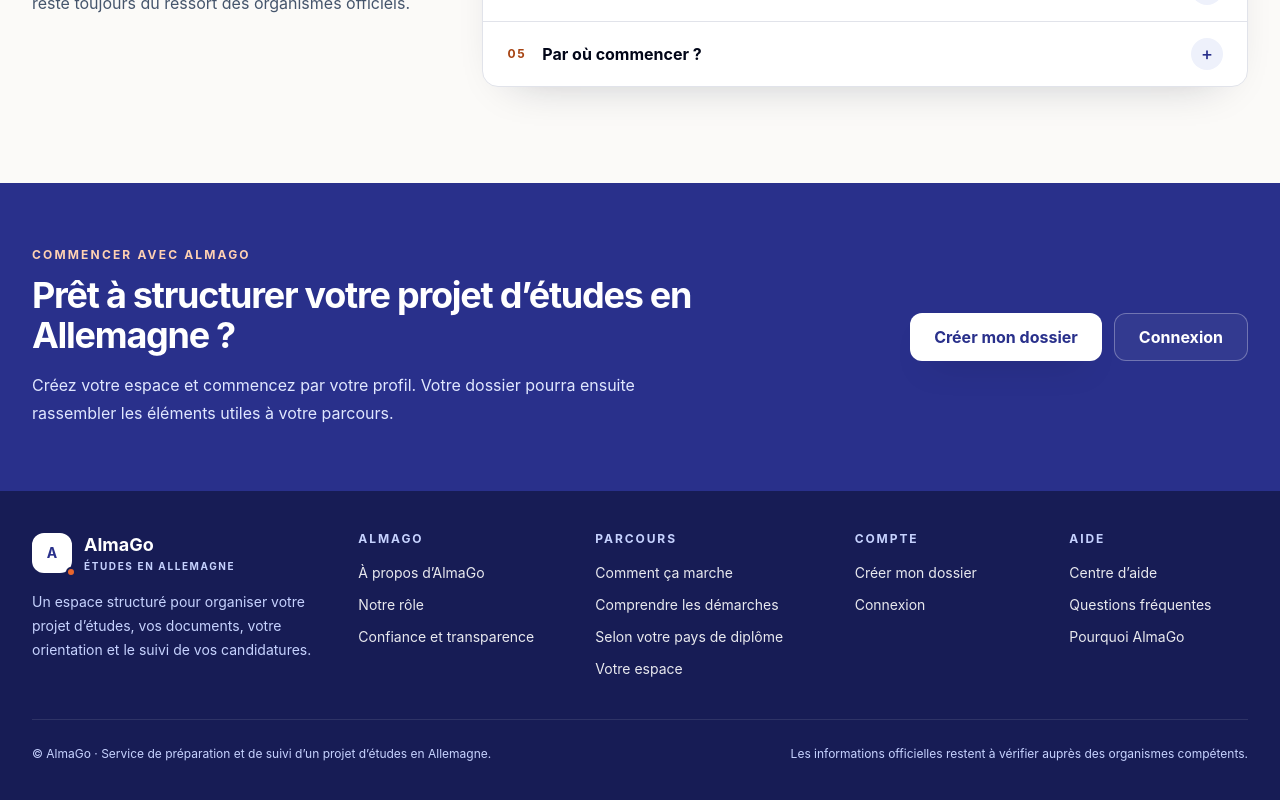
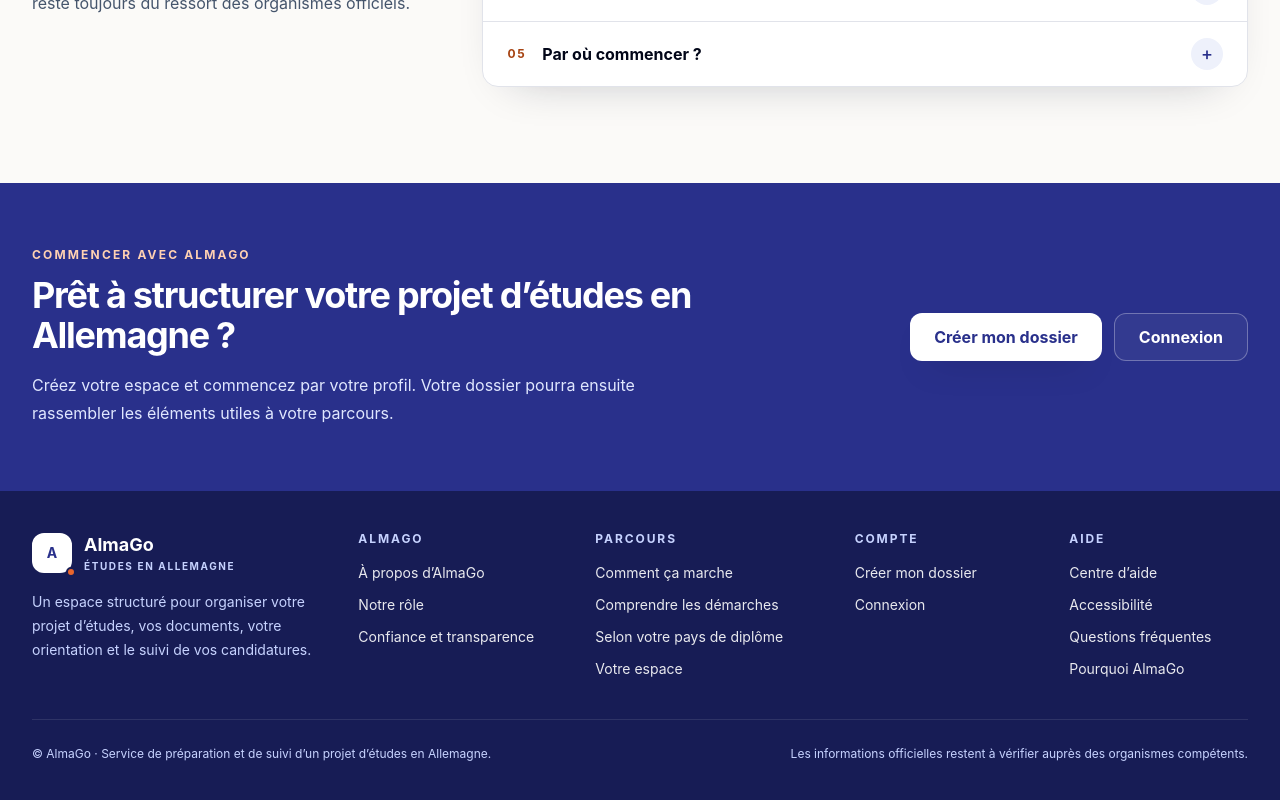
Before and after one commit to almago-platform/AlmaGo, a Next.js app: page / in a window 1280 px wide. Shown: the part 6061-6861 px from the top of the page. Built offline with nearby package versions, Linux system fonts and the light colour scheme; no server answers.

Commit message:
feat(v3): add accessibility link to public footer

```diff
--- a/src/components/public/HomeClosing.tsx
+++ b/src/components/public/HomeClosing.tsx
@@ -82,6 +82,7 @@
             title="Aide"
             links={[
               ["Centre d’aide", "/aide"],
+              ["Accessibilité", "/accessibilite"],
               ["Questions fréquentes", "/#faq"],
               ["Pourquoi AlmaGo", "/#why-almago-title"],
             ]}
```
